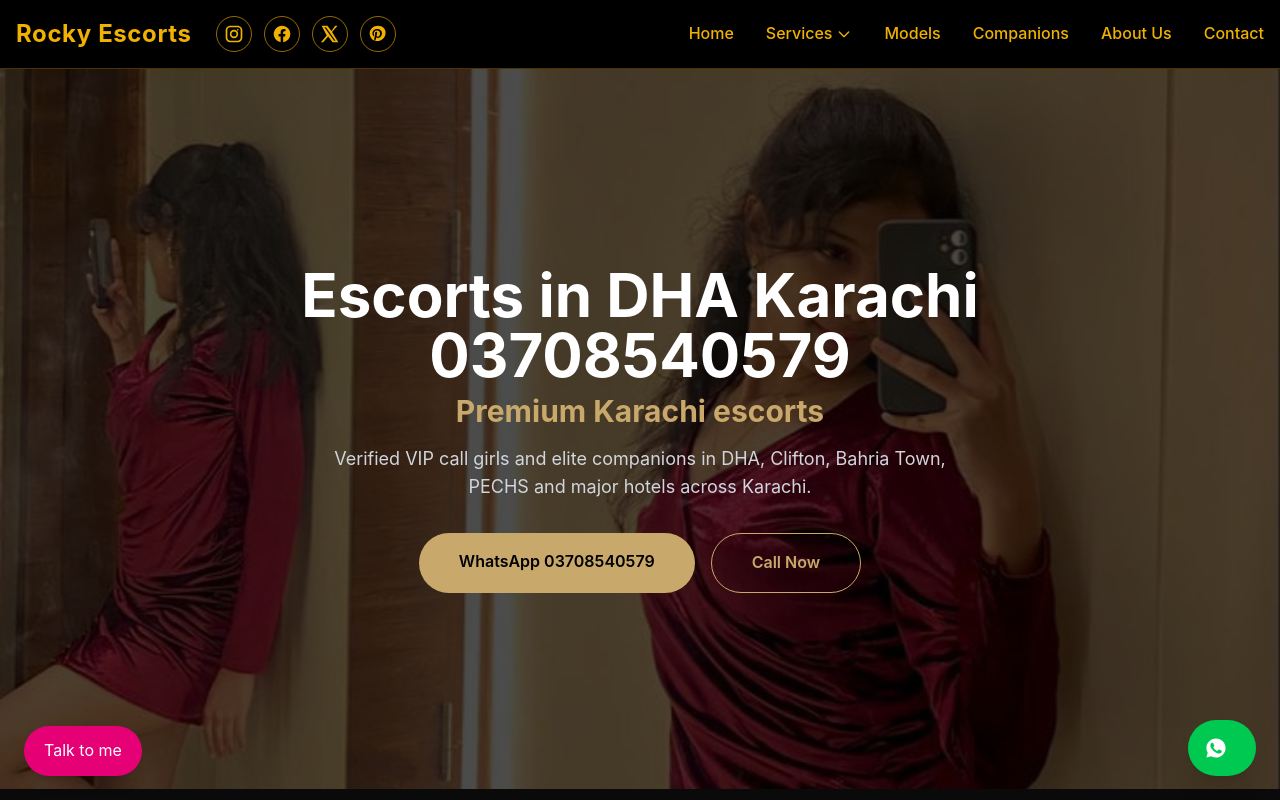
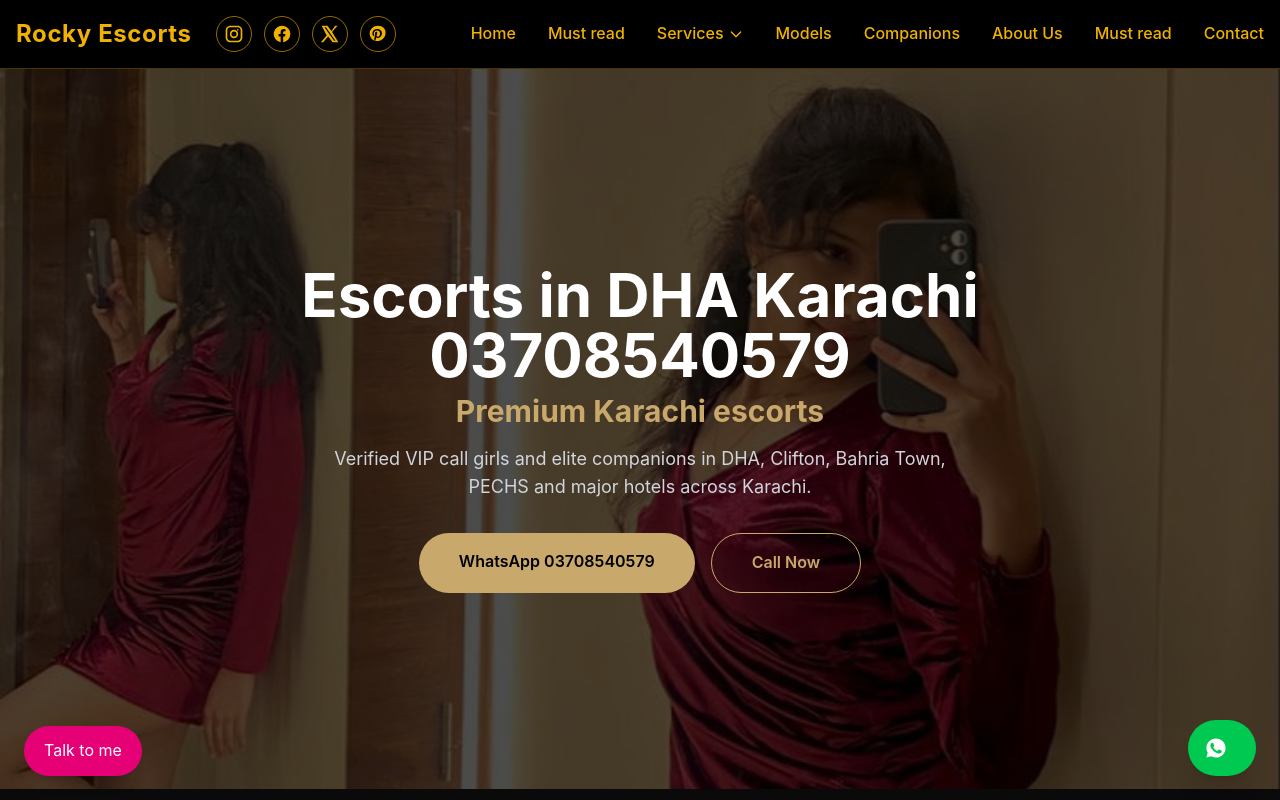
Before and after one commit to iamtalhaarifvlogs/rockykarachi1, a Next.js app: page / in a window 1280 px wide. Shown: the top 800 px of the page. Built offline with nearby package versions, Linux system fonts and the light colour scheme.

Commit message:
Update header.tsx

```diff
--- a/app/components/header.tsx
+++ b/app/components/header.tsx
@@ -81,6 +81,9 @@ export default function Header() {
             <Link href="/" className="hover:text-yellow-400 transition">
               Home
             </Link>
+<Link href="/blogs" className="hover:text-yellow-400 transition">
+              Must read
+            </Link>
 
             {/* Services Dropdown */}
             <div className="relative group">
@@ -127,6 +130,9 @@ export default function Header() {
 
             <Link href="/about-us" className="hover:text-yellow-400 transition">
               About Us
+            </Link>
+ <Link href="/blogs" className="hover:text-yellow-400 transition">
+              Must read
             </Link>
 
             <Link href="/contact" className="hover:text-yellow-400 transition">
```
